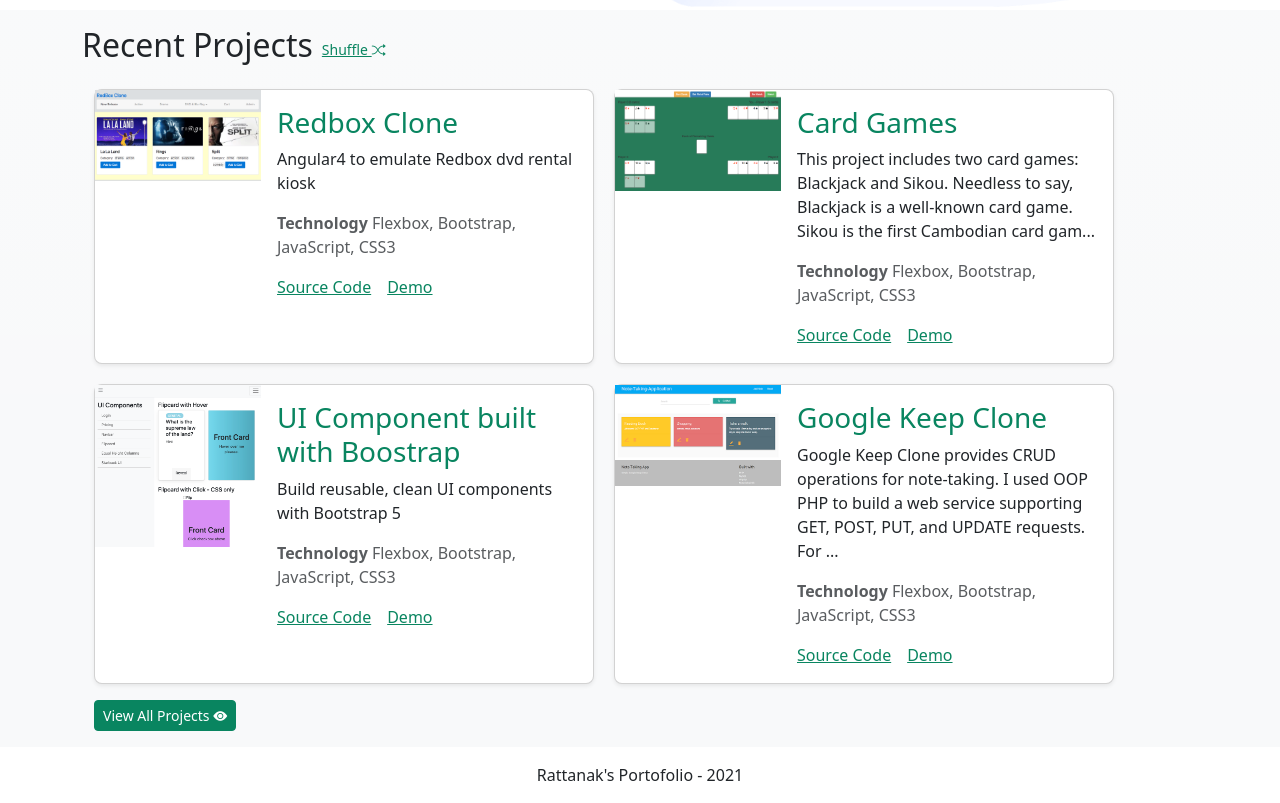
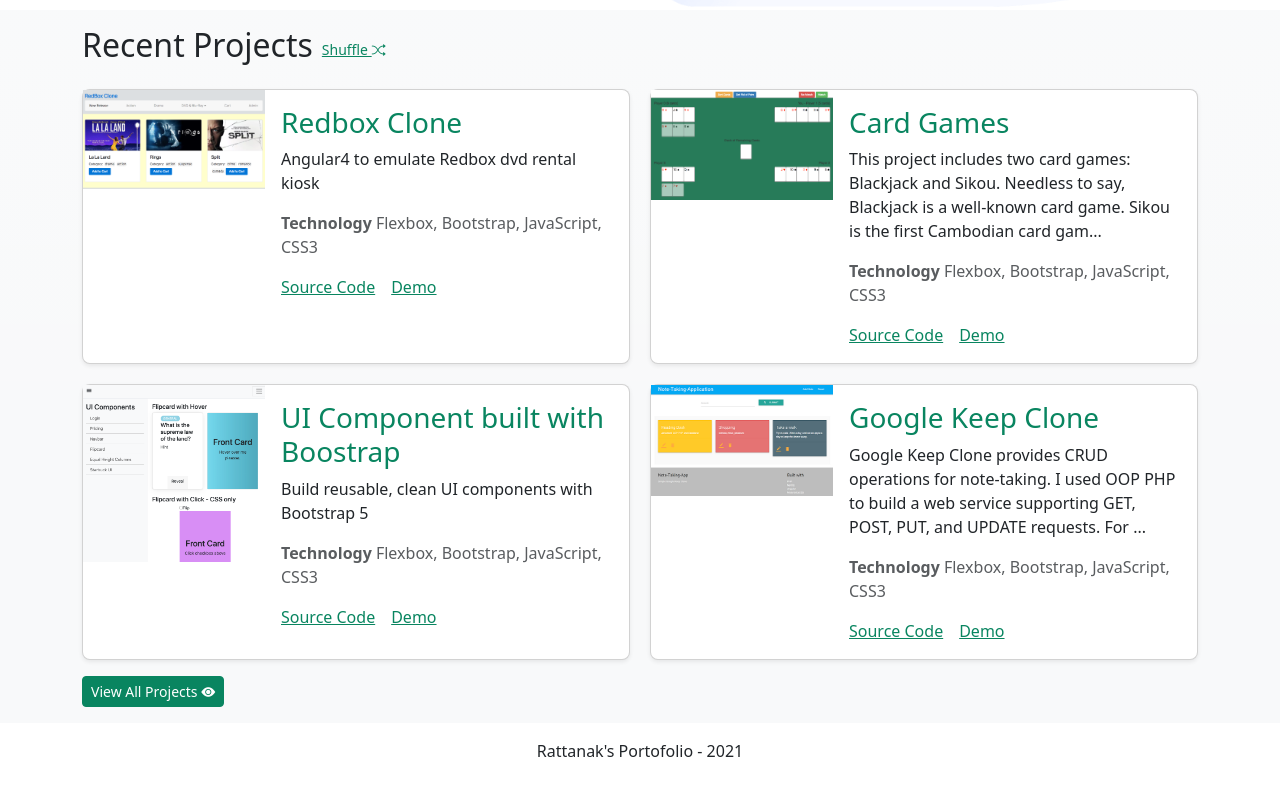
Before and after one commit to rattanakchea/rattanakchea.github.io, an Angular app: page / in a window 1280 px wide. Shown: the part 459-1262 px from the top of the page. After the commit the page ends 1238 px from the top, so only its background shows below. Built offline with nearby package versions, Linux system fonts and the light colour scheme.

Commit message:
flexbox grow-shrink on projects

```diff
--- a/src/app/core/components/homepage/homepage.component.html
+++ b/src/app/core/components/homepage/homepage.component.html
@@ -11,12 +11,10 @@
                     class="bi bi-shuffle"></i></button>
         </div>
 
-        <div class="container">
-            <app-projects-list [projects]="projects"></app-projects-list>
-            <div class="mt-3">
-                <button type="button" class="btn btn-primary btn-sm" routerLink="/projects">View All Projects <i
-                        class="bi bi-eye-fill"></i></button>
-            </div>
+        <app-projects-list [projects]="projects"></app-projects-list>
+        <div class="mt-3">
+            <button type="button" class="btn btn-primary btn-sm" routerLink="/projects">View All Projects <i
+                    class="bi bi-eye-fill"></i></button>
         </div>
     </div>
 
--- a/src/app/core/components/projects/projects-list/projects-list.component.html
+++ b/src/app/core/components/projects/projects-list/projects-list.component.html
@@ -1,6 +1,6 @@
-<div class="d-flex flex-wrap mt-3" style="gap: 20px">
+<div class="d-flex flex-wrap justify-content-center mt-3" style="gap: 20px">
 
-    <div class="card rounded-3 shadow-sm" style="max-width: 500px; " *ngFor="let item of projects">
+    <div class="card rounded-3 shadow-sm" style="flex: 1 1 400px" *ngFor="let item of projects">
         <div class="row g-0">
             <div class="col-md-4">
                 <img *ngIf="item.image" src="{{item.image}}" alt="robinhood screenshot" style="width: 100%">
```
